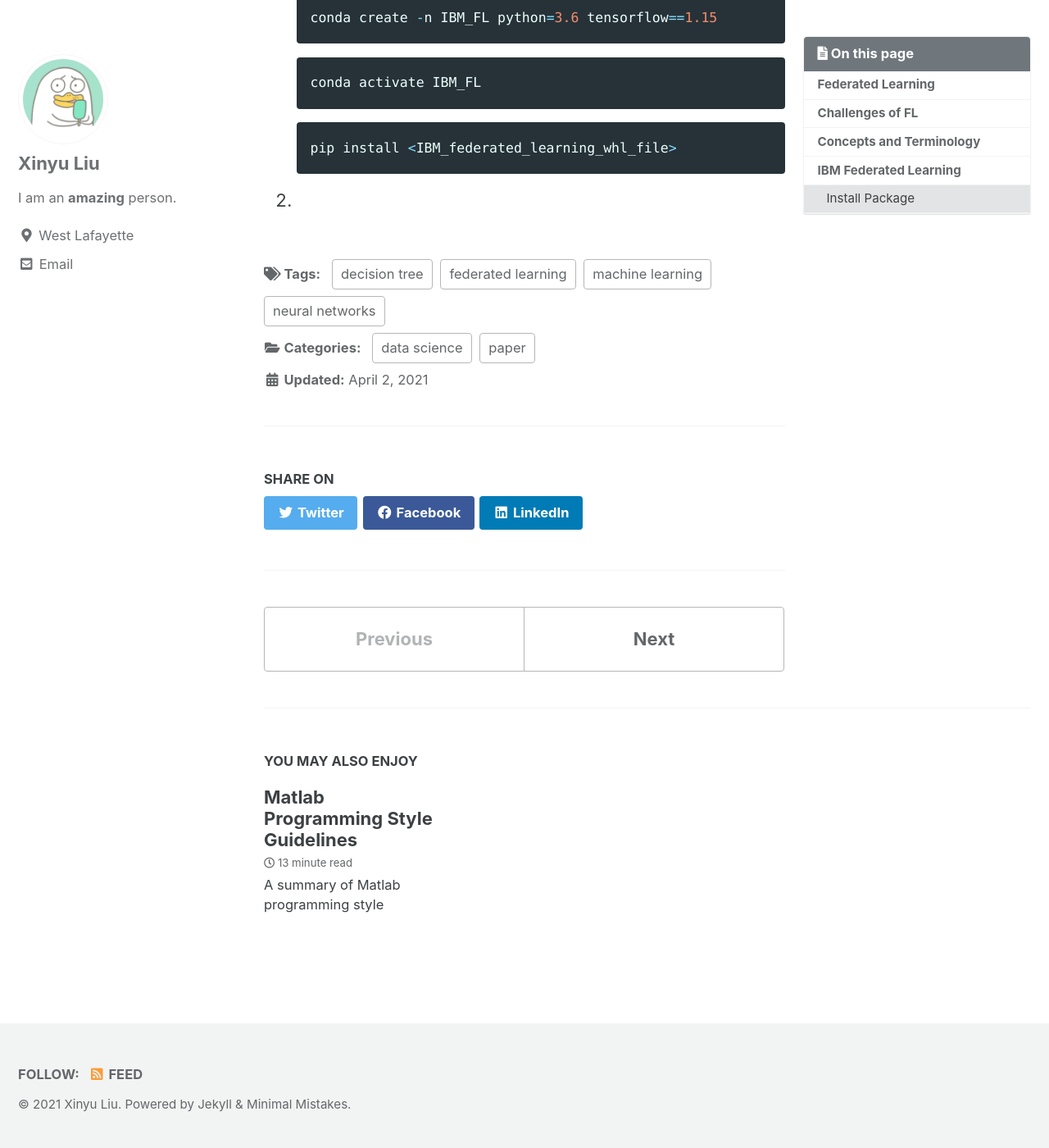
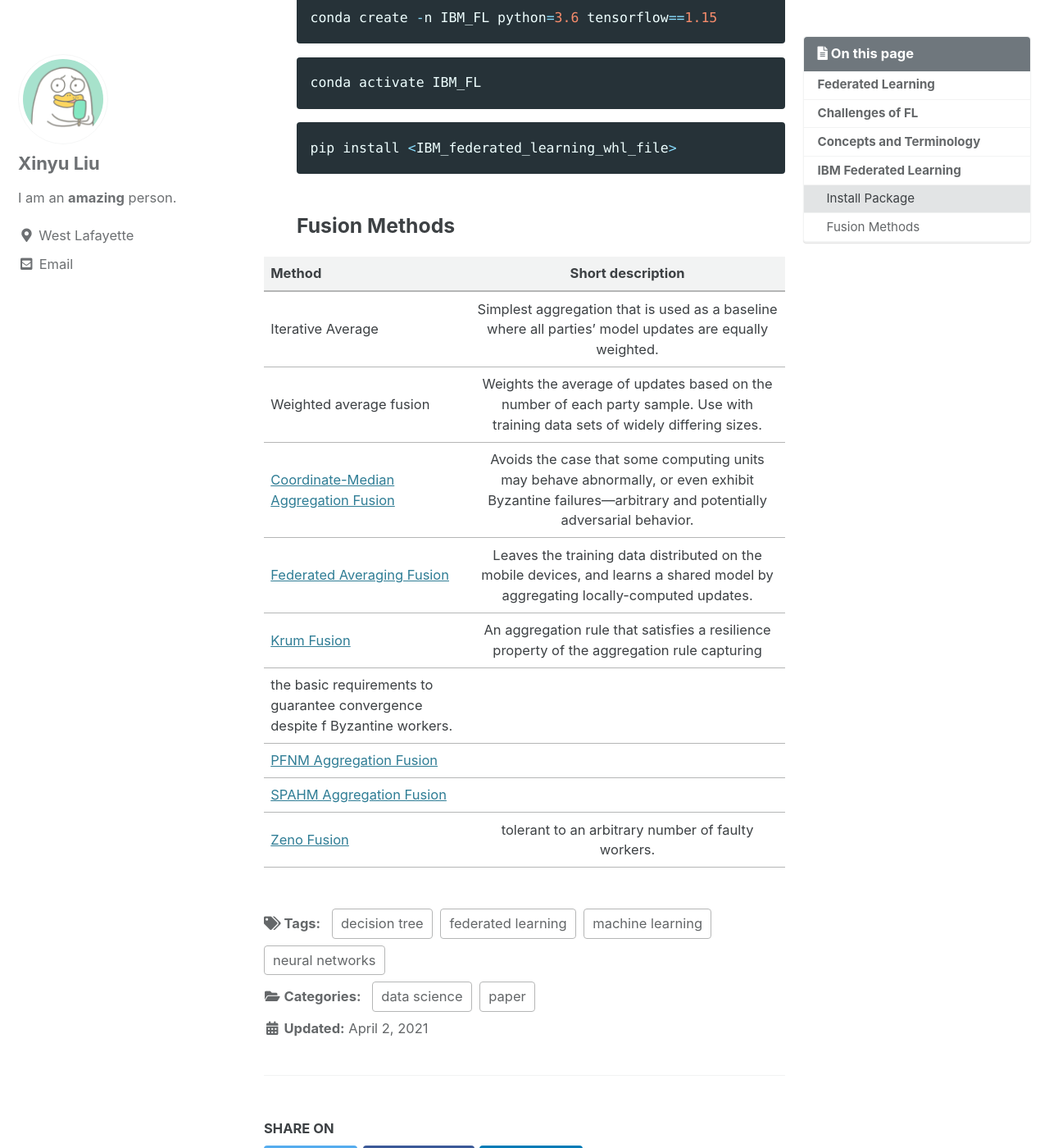
Before and after one commit to Liuxy94/Liuxy94.github.io, a Jekyll site: the page built from _posts/2021-04-02-federated-learning.md, in a window 1280 px wide and 1400 px high, scrolled down 2854 px. Shown: the whole window at 82% size. Built offline with Jekyll 4.4.1, drawn with Linux system fonts in a browser that asks for light colours; cached includes are drawn as plain includes; formulas are drawn with MathJax 3; some of the changed text lies outside the part shown.

Commit message:
update federated-learning

````diff
--- a/_posts/2021-04-02-federated-learning.md
+++ b/_posts/2021-04-02-federated-learning.md
@@ -48,7 +48,25 @@ conda activate IBM_FL
 ```python
 pip install <IBM_federated_learning_whl_file>
 ```
-2.
+### Fusion Methods
+
+| Method | Short description |
+| ------------- |:-------------:|
+| Iterative Average | Simplest aggregation that is used as a baseline where all parties’ model updates are equally weighted. |
+| Weighted average fusion |  Weights the average of updates based on the number of each party sample. Use with training data sets of widely differing sizes. |
+| [Coordinate-Median Aggregation Fusion] [2] | Avoids the case that some computing units may behave abnormally, or even exhibit Byzantine failures—arbitrary and potentially adversarial behavior. |
+| [Federated Averaging Fusion] [3] |  Leaves the training data distributed on the mobile devices, and learns a shared model by aggregating locally-computed updates.  |
+| [Krum Fusion][4] | An aggregation rule that satisfies a resilience property of the aggregation rule capturing
+the basic requirements to guarantee convergence despite f Byzantine workers.  |
+| [PFNM Aggregation Fusion] [5] |  |
+| [SPAHM Aggregation Fusion][6] | |
+| [Zeno Fusion][7] | tolerant to an arbitrary number of faulty workers.
 
 
 [1]: https://github.com/IBM/federated-learning-lib
+[2]: https://arxiv.org/pdf/1803.01498.pdf
+[3]: https://arxiv.org/pdf/1602.05629.pdf
+[4]: https://proceedings.neurips.cc/paper/2017/file/f4b9ec30ad9f68f89b29639786cb62ef-Paper.pdf
+[5]: https://arxiv.org/pdf/1905.12022.pdf
+[6]: https://arxiv.org/pdf/1911.00218.pdf
+[7]: http://proceedings.mlr.press/v97/xie19b/xie19b.pdf
````
Also changed, not shown: _drafts/SAV.md (+1 -1 lines).
